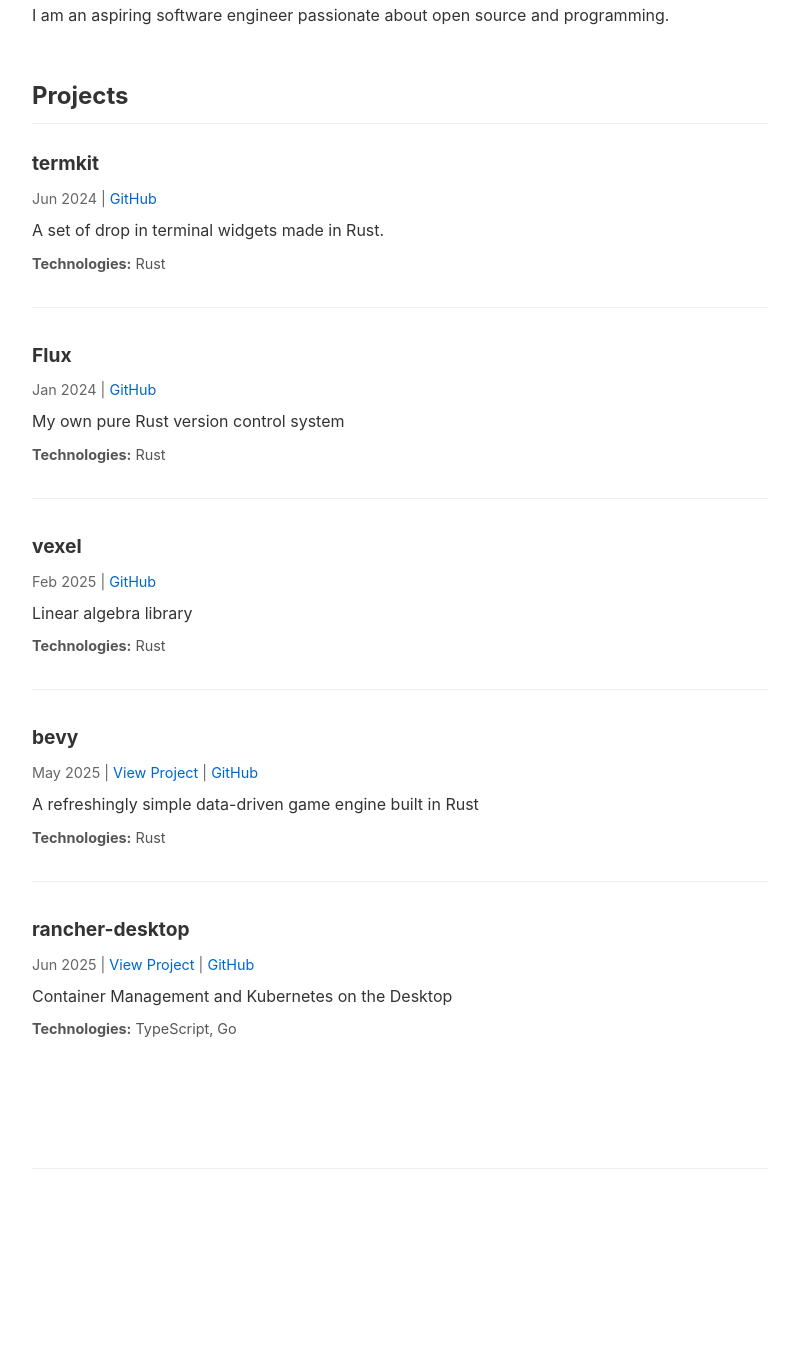
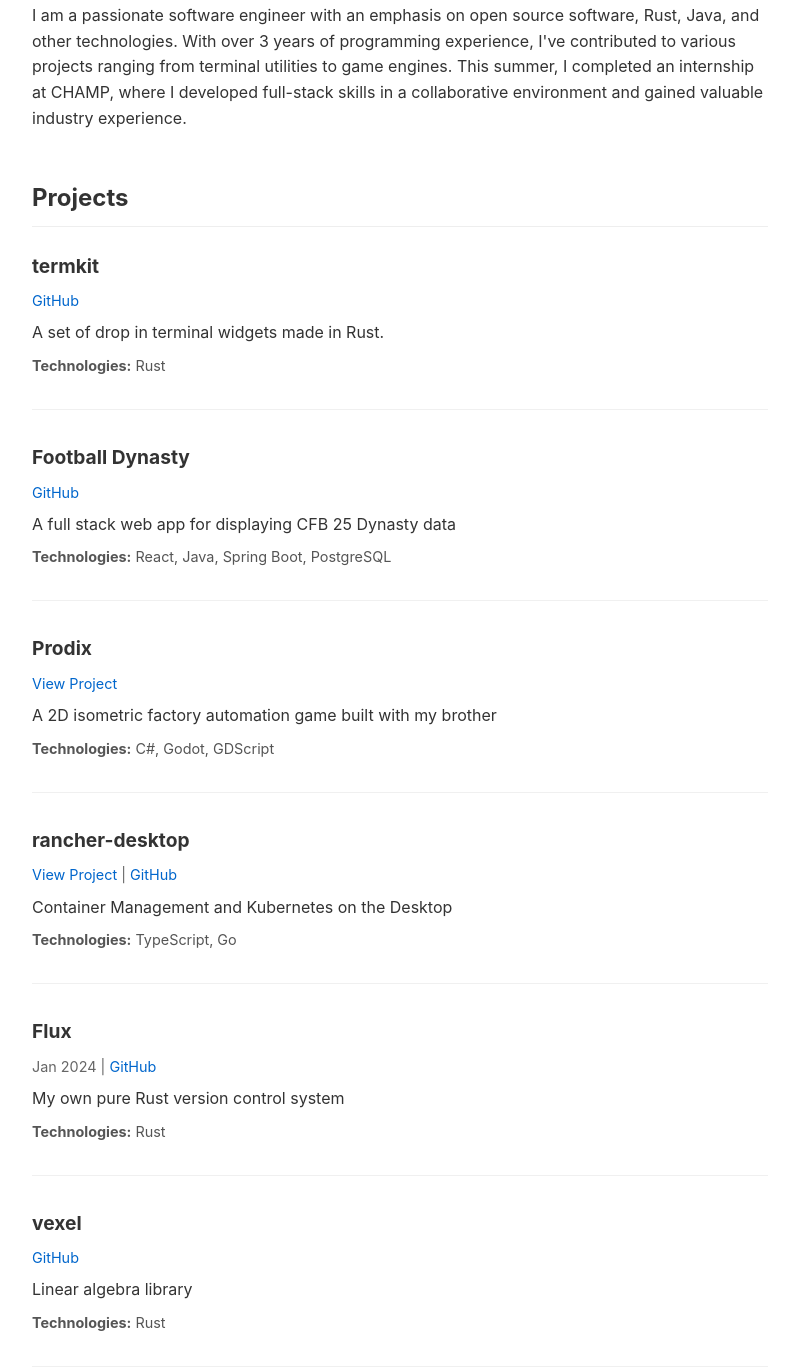
Before and after one commit to tylercritchlow/portfolio, a plain HTML site: page index.html in a window 1280 px wide. Shown: the part 281-1651 px from the top of the page, without its empty margins (240-1039 px from the left). Before the commit the page ends 1553 px from the top, so only its background shows below. Drawn offline with Linux system fonts and the light colour scheme; some icons are missing.

Commit message:
add Prodix and Football Dynasty

```diff
--- a/index.html
+++ b/index.html
@@ -21,16 +21,34 @@
     <main>
         <section class="section">
             <h2>About</h2>
-            <p>I am an aspiring software engineer passionate about open source and programming.</p>
+            <p>I am a passionate software engineer with an emphasis on open source software, Rust, Java, and other technologies. With over 3 years of programming experience, I've contributed to various projects ranging from terminal utilities to game engines. This summer, I completed an internship at CHAMP, where I developed full-stack skills in a collaborative environment and gained valuable industry experience.</p>
         </section>
 
         <section class="section">
             <h2>Projects</h2>
             <div class="project" role="author" tags="docs,active">
                 <h3>termkit</h3>
-                <p class="project-meta">Jun 2024 | <a href="https://github.com/tylercritchlow/termkit" target="_blank">GitHub</a></p>
+                <p class="project-meta"><a href="https://github.com/tylercritchlow/termkit" target="_blank">GitHub</a></p>
                 <p class="project-description">A set of drop in terminal widgets made in Rust.</p>
                 <p class="project-tech"><strong>Technologies:</strong> Rust</p>
+            </div>
+            <div class="project" role="author" tags="tests,examples,docs">
+                <h3>Football Dynasty</h3>
+                <p class="project-meta"><a href="https://github.com/orgs/footballdynasty/repositories" target="_blank">GitHub</a></p>
+                <p class="project-description">A full stack web app for displaying CFB 25 Dynasty data</p>
+                <p class="project-tech"><strong>Technologies:</strong> React, Java, Spring Boot, PostgreSQL</p>
+            </div>
+            <div class="project" role="author" tags="">
+                <h3>Prodix</h3>
+                <p class="project-meta"><a href="https://playprodix.com" target="_blank">View Project</a></p>
+                <p class="project-description">A 2D isometric factory automation game built with my brother</p>
+                <p class="project-tech"><strong>Technologies:</strong> C#, Godot, GDScript</p>
+            </div>
+            <div class="project" role="contributor" tags="tests,docs,active">
+                <h3>rancher-desktop</h3>
+                <p class="project-meta"><a href="https://rancherdesktop.io" target="_blank">View Project</a> | <a href="https://github.com/tylercritchlow/rancher-desktop" target="_blank">GitHub</a></p>
+                <p class="project-description">Container Management and Kubernetes on the Desktop</p>
+                <p class="project-tech"><strong>Technologies:</strong> TypeScript, Go</p>
             </div>
             <div class="project" role="author" tags="active">
                 <h3>Flux</h3>
@@ -40,21 +58,15 @@
             </div>
             <div class="project">
                 <h3>vexel</h3>
-                <p class="project-meta">Feb 2025 | <a href="https://github.com/tylercritchlow/vexel" target="_blank">GitHub</a></p>
+                <p class="project-meta"><a href="https://github.com/tylercritchlow/vexel" target="_blank">GitHub</a></p>
                 <p class="project-description">Linear algebra library</p>
                 <p class="project-tech"><strong>Technologies:</strong> Rust</p>
             </div>
             <div class="project" role="contributor" tags="tests,examples,docs">
                 <h3>bevy</h3>
-                <p class="project-meta">May 2025 | <a href="https://bevyengine.org" target="_blank">View Project</a> | <a href="https://github.com/tylercritchlow/bevy" target="_blank">GitHub</a></p>
+                <p class="project-meta"><a href="https://bevy.org" target="_blank">View Project</a> | <a href="https://github.com/tylercritchlow/bevy" target="_blank">GitHub</a></p>
                 <p class="project-description">A refreshingly simple data-driven game engine built in Rust</p>
                 <p class="project-tech"><strong>Technologies:</strong> Rust</p>
-            </div>
-            <div class="project" role="author" tags="tests,docs,active">
-                <h3>rancher-desktop</h3>
-                <p class="project-meta">Jun 2025 | <a href="https://rancherdesktop.io" target="_blank">View Project</a> | <a href="https://github.com/tylercritchlow/rancher-desktop" target="_blank">GitHub</a></p>
-                <p class="project-description">Container Management and Kubernetes on the Desktop</p>
-                <p class="project-tech"><strong>Technologies:</strong> TypeScript, Go</p>
             </div>
                 <!-- Projects will be added here -->
             </div>
@@ -62,7 +74,7 @@
     </main>
 
     <footer class="contact">
-        <a href="mailto:tylerdarincritchlow@gmail.com" title="Email">
+        <a href="mailto:tyler@tylercritchlow.com" title="Email">
             <i class="iconoir-mail"></i>
         </a>
         <a href="https://github.com/tylercritchlow" title="GitHub">
```
Also changed, not shown: 2 other files.
